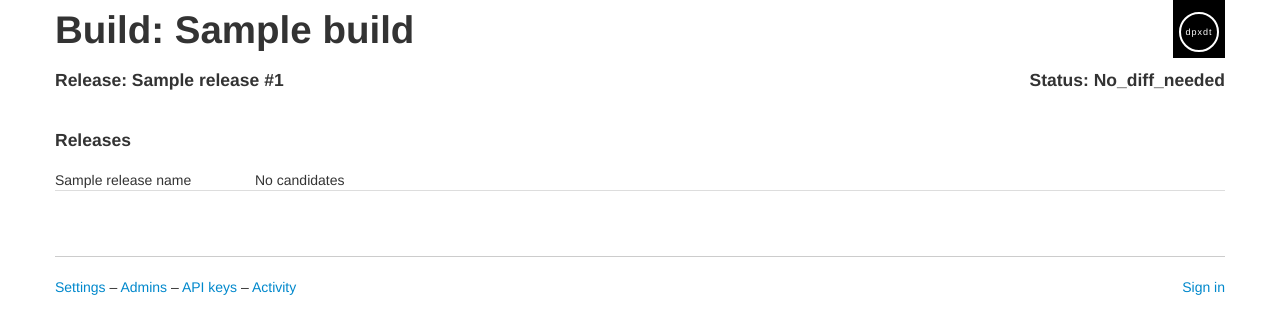
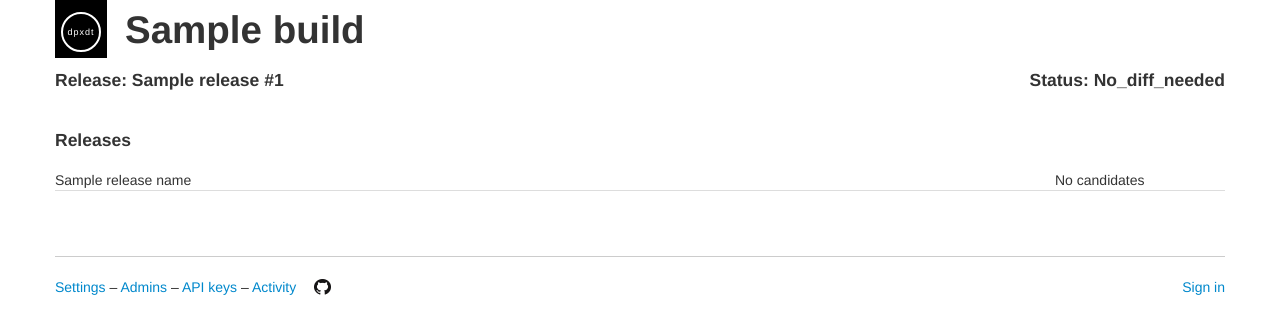
Before and after one commit to bslatkin/dpxdt, a Flask app: template dpxdt/server/templates/view_build.html in a window 1280 px wide. Shown: the top 334 px of the page. Run offline with Flask 2, Linux system fonts and the light colour scheme; the template is opened without the code that fills it: most values are stand-ins (such as "Sample title", 1, 10 or a date in 2020); parts of the project's set-up code (start-up, migrations or seed data) failed here and were passed over.

Commit message:
Trying style changes in another branch

```diff
--- a/dpxdt/server/config.py
+++ b/dpxdt/server/config.py
@@ -56,6 +56,8 @@ MAIL_SUPPRESS_SEND = True
 # Cloud storage; currently only works in App Engine deployment
 GOOGLE_CLOUD_STORAGE_BUCKET = None
 
+SHOW_VIDEO_AND_PROMO_TEXT = False
+
 # Secret key for CSRF key for WTForms, Login cookie. This will only last
 # for the duration of the currently running process.
 def default_key():
--- a/dpxdt/server/frontend.py
+++ b/dpxdt/server/frontend.py
@@ -32,6 +32,7 @@ from . import app
 from . import db
 from . import login
 from dpxdt.server import auth
+from dpxdt.server import config
 from dpxdt.server import forms
 from dpxdt.server import models
 from dpxdt.server import operations
@@ -56,10 +57,10 @@ def homepage():
         auth.claim_invitations(current_user)
 
     build_list = operations.UserOps(current_user.get_id()).get_builds()
-
     return render_template(
         'home.html',
-        build_list=build_list)
+        build_list=build_list,
+        show_video_and_promo_text=config.SHOW_VIDEO_AND_PROMO_TEXT)
 
 
 @app.route('/new', methods=['GET', 'POST'])
@@ -95,7 +96,7 @@ def new_build():
 def view_build():
     """Page for viewing all releases in a build."""
     build = g.build
-    page_size = 20
+    page_size = 10
     offset = request.args.get('offset', 0, type=int)
 
     ops = operations.BuildOps(build.id)
--- a/dpxdt/server/static/css/base.css
+++ b/dpxdt/server/static/css/base.css
@@ -34,6 +34,14 @@ h4 a:hover {
     border-top: 1px solid #ccc;
     padding: 20px 0;
 }
+.footer-section .github-link {
+    margin: 0 1em;
+}
+
+.footer-section .github-link img {
+    margin-top: -0.2em;
+    width: 1.2em;
+}
 .inline-block {
     display: inline-block;
     margin: 0;
@@ -55,17 +63,14 @@ a.big-link {
 }
 
 /* Page branding. */
-.endpoint-homepage .base-logo-container {
-    display: none;
+.logo {
+    float: left;
+    margin-right: 18px;
 }
-.homepage-logo {
-    display: none;
-    float: left;
-    margin-right: 15px;
-    vertical-align: top;
-}
-.endpoint-homepage .homepage-logo {
-    display: inline-block;
+.logo ~ h1 {
+    white-space: nowrap;
+    text-overflow: ellipsis;
+    overflow: hidden;
 }
 .logo-outside {
     padding: 12px 6px 6px 6px;
@@ -88,12 +93,33 @@ a.big-link {
 }
 
 /* Homepage */
+.video-and-promo-text > .body-subsection,
+.video-and-promo-text p.body-subsection:last-child {
+    margin-bottom: 0;
+}
+
 .video-promo-container {
     width: 100%;
     height: 100%;
 }
 .video-promo {
     width: 100%;
+}
+
+.create-new-build {
+    margin: 30px 0 10px;
+}
+
+.build-list > .row {
+    margin-bottom: 20px;
+}
+
+.build-list > .row:last-child {
+    margin-bottom: 0;
+}
+
+.build-list .big-link {
+    font-size: 140%;
 }
 
 /* View styles */
--- a/dpxdt/server/templates/base.html
+++ b/dpxdt/server/templates/base.html
@@ -22,33 +22,21 @@
 {% block header %}
 
 <div class="row">
-    <div class="span10">
-        <a href="{{ url_for('homepage') }}" class="mobile-logo visible-phone">
+    <div class="span12">
+        <a href="{{ url_for('homepage') }}" class="logo">
             <div class="logo-outside">
                 <div class="logo-inside">dpxdt</div>
             </div>
         </a>
-        <div class="homepage-logo hidden-phone">
-            <div class="logo-outside">
-                <div class="logo-inside">dpxdt</div>
-            </div>
-        </div>
         {% if build %}
             {% if url_for('view_build') != request.path %}
-                <h1><a class="big-link" href="{{ url_for('view_build', id=build.id) }}">Build: {{ build.name }}</a></h1>
+                <h1><a class="big-link" href="{{ url_for('view_build', id=build.id) }}">{{ build.name }}</a></h1>
             {% else %}
-                <h1>Build: {{ build.name }}</h1>
+                <h1>{{ build.name }}</h1>
             {% endif %}
         {% else %}
             <h1>{% block page_title %}{% endblock page_title %}</h1>
         {% endif %}
-    </div>
-    <div class="span2 text-right hidden-phone base-logo-container">
-        <a href="{{ url_for('homepage') }}">
-            <div class="logo-outside">
-                <div class="logo-inside">dpxdt</div>
-            </div>
-        </a>
     </div>
 </div>
 
@@ -109,6 +97,9 @@
                 <div class="row">
                     <div class="span6">
                         {% block footer_left %}{% endblock footer_left %}
+                        <a href="//github.com/bslatkin/dpxdt" target="_blank" class="github-link">
+                            <img src="/static/img/GitHub-Mark-32px.png">
+                        </a>
                     </div>
                     <div class="span6 text-right">
                         {% block footer_right %}
--- a/dpxdt/server/templates/view_build.html
+++ b/dpxdt/server/templates/view_build.html
@@ -25,7 +25,7 @@ Build '{{ build.name }}'
                         <div class="span12">
                             <div class="build-release-first-row">
                                 <div class="row">
-                                    <div class="span2 ellipsis-overflow">
+                                    <div class="span10 ellipsis-overflow">
                                         {{ release_name }}
                                     </div>
                                     <div class="span2">
```
Also changed, not shown: dpxdt/server/templates/home.html (+10 -2 lines), dpxdt/server/static/img/GitHub-Mark-32px.png (added).
